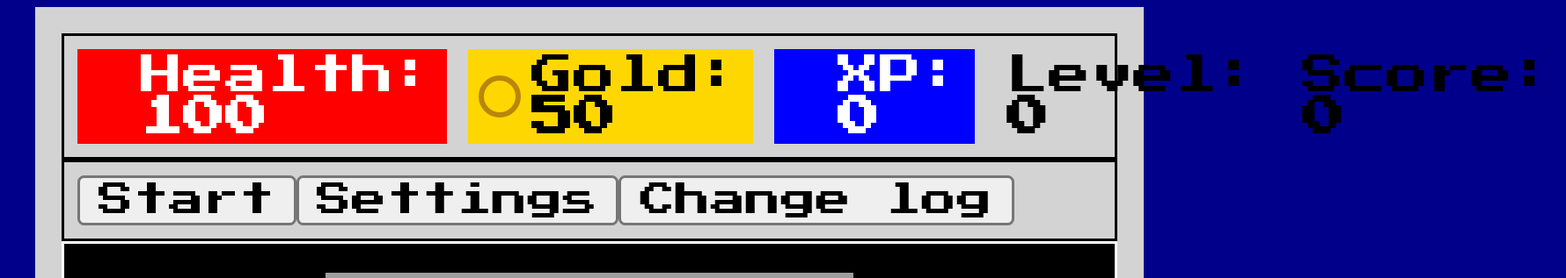
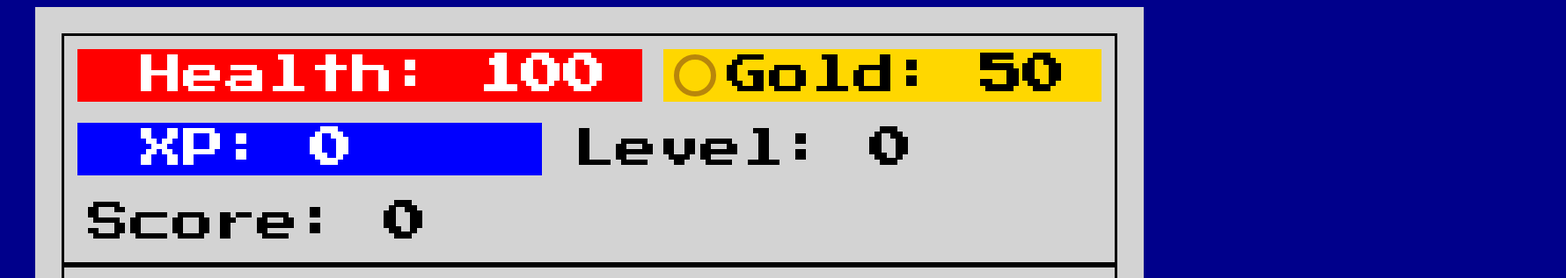
Before and after one commit to DBrummittEMB/CveCrwlr2, a plain HTML site: page index.html in a window 1280 px wide. Shown: the top 317 px of the page at 88% size, 1780 px wide, since content can reach past the window. Drawn offline with Linux system fonts and the light colour scheme; grey boxes are pictures that could not be loaded.

Commit message:
fix: allow HUD sections to wrap

```diff
--- a/style.css
+++ b/style.css
@@ -47,6 +47,7 @@ body {
 
 #hud {
   display: flex;
+  flex-wrap: wrap;
   gap: 8px;
   border: 1px black solid;
   color: black;
@@ -58,6 +59,7 @@ body {
   align-items: center;
   gap: 4px;
   padding: 2px 4px;
+  flex: 1 1 auto;
 }
 
 .hud-icon {
```
